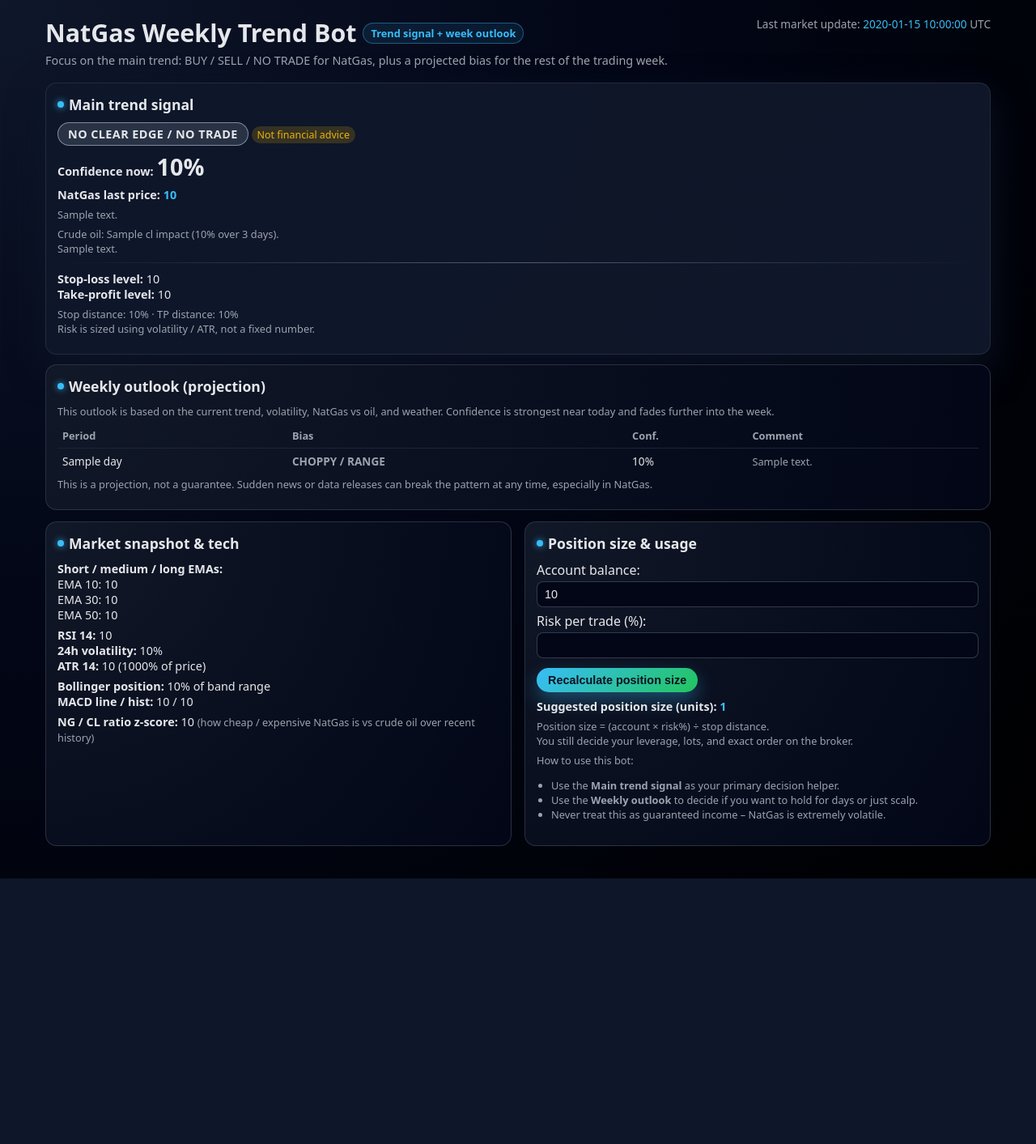
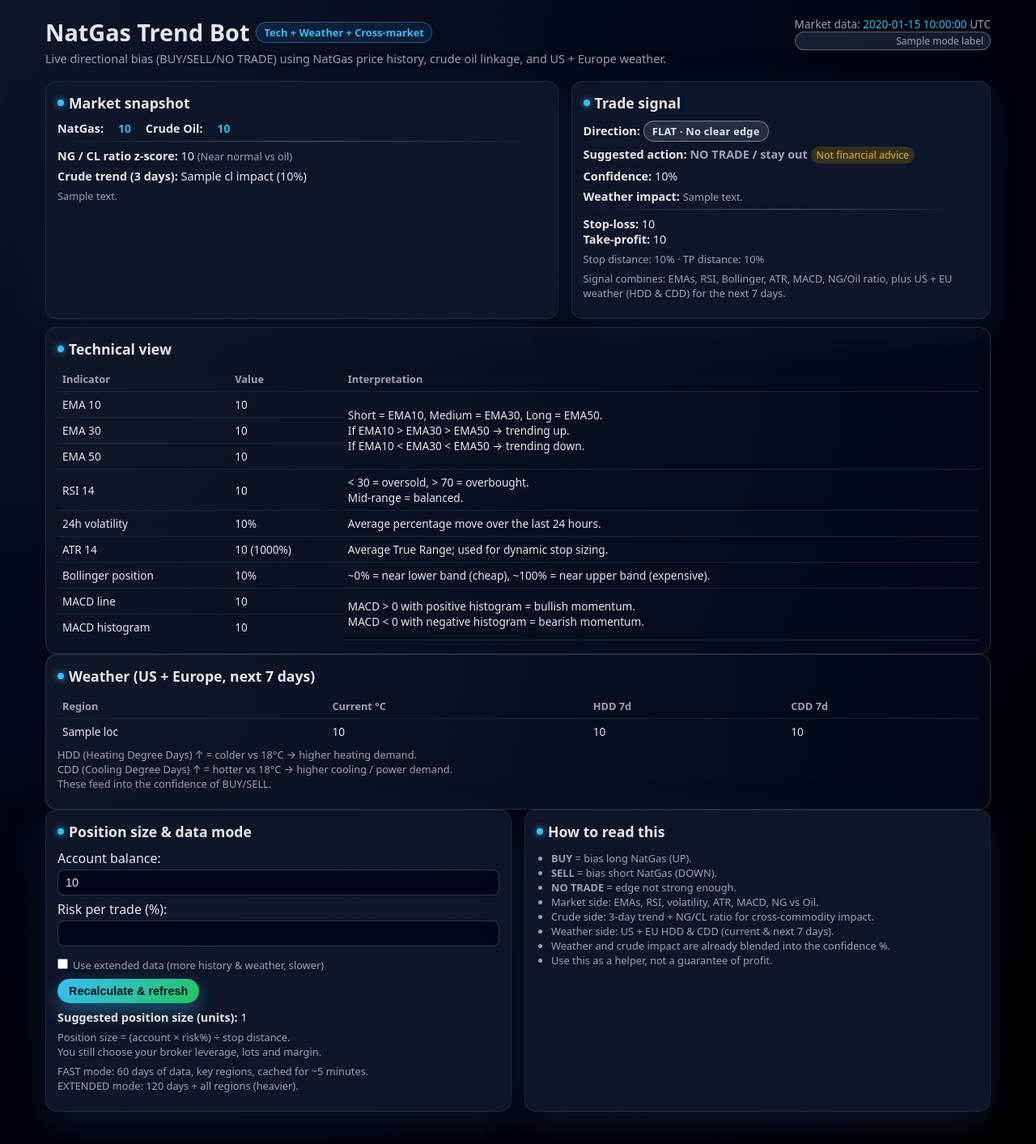
Before and after one commit to mytkollij-lab/natgas-bot, a Flask app: template templates/index.html in a window 1280 px wide. Shown: the whole page at 81% size. Before the commit the page ends 1085 px from the top, so only its background shows below. Run offline with Flask 3, Linux system fonts and the light colour scheme; the template is opened without the code that fills it: most values are stand-ins (such as "Sample title", 1, 10 or a date in 2020).

Commit message:
Refactor index.html for improved layout and styling
Updated the title and adjusted styles for better presentation. Added new grid layout and improved the structure of the market snapshot and trade signal sections.

```diff
--- a/templates/index.html
+++ b/templates/index.html
@@ -2,7 +2,7 @@
 <html>
 <head>
     <meta charset="UTF-8">
-    <title>NatGas Weekly Trend Bot</title>
+    <title>NatGas Weather-Aware Trend Bot</title>
     <style>
         :root {
             --bg: #020617;
@@ -42,7 +42,7 @@
         }
 
         .title-block h1 {
-            font-size: 1.9rem;
+            font-size: 1.8rem;
             margin: 0;
             display: flex;
             align-items: center;
@@ -71,6 +71,21 @@
         }
 
         .timestamp span { color: var(--accent); }
+
+        .grid {
+            display: grid;
+            grid-template-columns: 1fr;
+            gap: 16px;
+        }
+
+        @media (min-width: 880px) {
+            .grid-2 {
+                grid-template-columns: 1.1fr 0.9fr;
+            }
+            .grid-2-even {
+                grid-template-columns: 1fr 1fr;
+            }
+        }
 
         .card, .card-soft {
             border-radius: 14px;
@@ -118,27 +133,26 @@
             display: inline-flex;
             align-items: center;
             gap: 6px;
-            padding: 4px 12px;
+            padding: 3px 10px;
             border-radius: 999px;
-            font-size: 0.9rem;
-            font-weight: 700;
-            letter-spacing: 0.03em;
-            text-transform: uppercase;
+            font-size: 0.8rem;
+            font-weight: 600;
+            letter-spacing: 0.02em;
         }
         .badge-up {
-            background: rgba(34,197,94,0.16);
+            background: rgba(34,197,94,0.12);
             color: #bbf7d0;
-            border: 1px solid rgba(34,197,94,0.7);
+            border: 1px solid rgba(34,197,94,0.6);
         }
         .badge-down {
-            background: rgba(248,113,113,0.2);
+            background: rgba(248,113,113,0.16);
             color: #fecaca;
-            border: 1px solid rgba(248,113,113,0.8);
+            border: 1px solid rgba(248,113,113,0.7);
         }
         .badge-flat {
-            background: rgba(148,163,184,0.2);
+            background: rgba(148,163,184,0.18);
             color: #e5e7eb;
-            border: 1px solid rgba(148,163,184,0.8);
+            border: 1px solid rgba(148,163,184,0.7);
         }
 
         .pill {
@@ -153,26 +167,6 @@
         .pill-risk {
             background: rgba(234,179,8,0.18);
             color: var(--yellow);
-        }
-
-        .big-number {
-            font-size: 1.8rem;
-            font-weight: 700;
-        }
-
-        .grid {
-            display: grid;
-            grid-template-columns: 1fr;
-            gap: 16px;
-        }
-
-        @media (min-width: 880px) {
-            .grid-2 {
-                grid-template-columns: 1.1fr 0.9fr;
-            }
-            .grid-2-even {
-                grid-template-columns: 1fr 1fr;
-            }
         }
 
         table {
@@ -229,17 +223,44 @@
         button:hover { filter: brightness(1.05); }
 
         ul.small { padding-left: 18px; }
+
         .small { font-size: 0.8rem; color: var(--muted); }
+
+        .metric-row {
+            display: flex;
+            flex-wrap: wrap;
+            gap: 8px 18px;
+            font-size: 0.86rem;
+        }
+        .metric-row span.value {
+            color: var(--accent);
+            font-weight: 600;
+        }
 
         .split-line {
             height: 1px;
             background: linear-gradient(to right, transparent, rgba(148,163,184,0.5), transparent);
-            margin: 8px 0 10px;
+            margin: 6px 0 8px;
         }
 
-        .weekly-bias-up { color: var(--green); font-weight: 600; }
-        .weekly-bias-down { color: var(--red); font-weight: 600; }
-        .weekly-bias-choppy { color: var(--muted); font-weight: 600; }
+        .mode-pill {
+            font-size: 0.75rem;
+            padding: 2px 8px;
+            border-radius: 999px;
+            background: rgba(148,163,184,0.16);
+            color: var(--muted);
+            border: 1px solid rgba(148,163,184,0.5);
+        }
+
+        .checkbox-row {
+            margin-top: 6px;
+            display: flex;
+            align-items: center;
+            gap: 6px;
+        }
+        .checkbox-row input[type="checkbox"] {
+            width: auto;
+        }
     </style>
 </head>
 <body>
@@ -247,17 +268,19 @@
     <header>
         <div class="title-block">
             <h1>
-                NatGas Weekly Trend Bot
-                <span class="title-pill">Trend signal + week outlook</span>
+                NatGas Trend Bot
+                <span class="title-pill">Tech + Weather + Cross-market</span>
             </h1>
             <div class="title-sub">
-                Focus on the main trend: BUY / SELL / NO TRADE for NatGas, plus a projected bias for the rest of the trading week.
+                Live directional bias (BUY/SELL/NO TRADE) using NatGas price history,
+                crude oil linkage, and US + Europe weather.
             </div>
         </div>
         <div class="timestamp">
             {% if timestamp %}
-                <div>Last market update: <span>{{ timestamp }}</span> UTC</div>
+                <div>Market data: <span>{{ timestamp }}</span> UTC</div>
             {% endif %}
+            <div class="mode-pill">{{ mode_label }}</div>
         </div>
     </header>
 
@@ -268,149 +291,225 @@
         </div>
     {% endif %}
 
-    <!-- MAIN TREND SIGNAL (BIG) -->
+    {% if weather_error %}
+        <div class="card error">
+            <h2><span class="dot"></span> Weather data warning</h2>
+            <p>{{ weather_error }}</p>
+        </div>
+    {% endif %}
+
+    <div class="grid grid-2">
         <div class="card">
-        <h2><span class="dot"></span> Main trend signal</h2>
+            <h2><span class="dot"></span> Market snapshot</h2>
+            {% if last_price %}
+                <div class="metric-row">
+                    <span class="label">NatGas:</span>
+                    <span class="value">{{ last_price | round(4) }}</span>
+                    {% if feats %}
+                        <span class="label">Crude Oil:</span>
+                        <span class="value">{{ feats.cl_price | round(4) }}</span>
+                    {% endif %}
+                </div>
+            {% else %}
+                <p>No NatGas price available right now.</p>
+            {% endif %}
 
+            {% if feats %}
+                <div class="split-line"></div>
+                <p>
+                    <span class="label">NG / CL ratio z-score:</span>
+                    <span class="value">{{ feats.ng_cl_ratio_z | round(2) }}</span>
+                    <span class="small">
+                        {% if feats.ng_cl_ratio_z > 1 %}
+                            (NatGas expensive vs oil)
+                        {% elif feats.ng_cl_ratio_z < -1 %}
+                            (NatGas cheap vs oil)
+                        {% else %}
+                            (Near normal vs oil)
+                        {% endif %}
+                    </span>
+                </p>
+
+                {% if cl_impact %}
+                    <p>
+                        <span class="label">Crude trend (3 days):</span>
+                        {{ cl_impact.trend_label }}
+                        ({{ cl_impact.cl_ret_3d_pct | round(2) }}%)
+                    </p>
+                    <p class="small">
+                        {{ cl_impact.impact_text }}
+                    </p>
+                {% endif %}
+            {% endif %}
+        </div>
+
+        <div class="card">
+            <h2><span class="dot"></span> Trade signal</h2>
             {% if signal %}
                 <p>
+                    <span class="label">Direction:</span>
                     {% if signal.direction == "UP" %}
-                    <span class="badge badge-up">BUY / LONG BIAS</span>
+                        <span class="badge badge-up">UP · Bullish bias</span>
                     {% elif signal.direction == "DOWN" %}
-                    <span class="badge badge-down">SELL / SHORT BIAS</span>
+                        <span class="badge badge-down">DOWN · Bearish bias</span>
                     {% else %}
-                    <span class="badge badge-flat">NO CLEAR EDGE / NO TRADE</span>
+                        <span class="badge badge-flat">FLAT · No clear edge</span>
+                    {% endif %}
+                </p>
+
+                <p>
+                    <span class="label">Suggested action:</span>
+                    {% if signal.direction == "UP" %}
+                        <span style="color: var(--green); font-weight: 600;">BUY / go LONG</span>
+                    {% elif signal.direction == "DOWN" %}
+                        <span style="color: var(--red); font-weight: 600;">SELL / go SHORT</span>
+                    {% else %}
+                        <span style="color: var(--muted); font-weight: 600;">NO TRADE / stay out</span>
                     {% endif %}
                     <span class="pill pill-risk">Not financial advice</span>
                 </p>
 
                 <p>
-                <span class="label">Confidence now:</span>
-                <span class="big-number">{{ (signal.confidence * 100) | round(1) }}%</span>
+                    <span class="label">Confidence:</span>
+                    <span class="value">{{ (signal.confidence * 100) | round(1) }}%</span>
                 </p>
 
-            {% if last_price %}
+                {% if weather_info %}
                     <p>
-                    <span class="label">NatGas last price:</span>
-                    <span style="color: var(--accent); font-weight: 600;">
-                        {{ last_price | round(4) }}
-                    </span>
-                </p>
-            {% endif %}
-
-            {% if weather_info %}
-                <p class="small">
-                    {{ weather_info.impact_text }}
-                </p>
-            {% endif %}
-
-            {% if cl_impact %}
-                <p class="small">
-                    Crude oil: {{ cl_impact.trend_label }}
-                    ({{ cl_impact.cl_ret_3d_pct | round(2) }}% over 3 days).<br>
-                    {{ cl_impact.impact_text }}
+                        <span class="label">Weather impact:</span>
+                        <span class="small">{{ weather_info.impact_text }}</span>
                     </p>
                 {% endif %}
 
                 <div class="split-line"></div>
 
                 <p>
-                <span class="label">Stop-loss level:</span> {{ signal.stop_loss | round(4) }}<br>
-                <span class="label">Take-profit level:</span> {{ signal.take_profit | round(4) }}
+                    <span class="label">Stop-loss:</span> {{ signal.stop_loss | round(4) }}<br>
+                    <span class="label">Take-profit:</span> {{ signal.take_profit | round(4) }}
                 </p>
                 <p class="small">
                     Stop distance:
                     {{ (signal.stop_pct * 100) | round(2) }}% ·
                     TP distance:
-                {{ (signal.tp_pct * 100) | round(2) }}%<br>
-                Risk is sized using volatility / ATR, not a fixed number.
+                    {{ (signal.tp_pct * 100) | round(2) }}%
+                </p>
+
+                <p class="small">
+                    Signal combines: EMAs, RSI, Bollinger, ATR, MACD, NG/Oil ratio,
+                    plus US + EU weather (HDD & CDD) for the next 7 days.
                 </p>
             {% else %}
-            <p>No signal available right now.</p>
+                <p>No signal available.</p>
             {% endif %}
         </div>
+    </div>
 
-    <!-- WEEKLY OUTLOOK -->
-    <div class="card-soft" style="margin-top: 12px;">
-        <h2><span class="dot"></span> Weekly outlook (projection)</h2>
-
-        {% if weekly_outlook and signal %}
-            <p class="small">
-                This outlook is based on the current trend, volatility, NatGas vs oil, and weather.
-                Confidence is strongest near today and fades further into the week.
-            </p>
-
+    {% if feats %}
+        <div class="card-soft" style="margin-top: 10px;">
+            <h2><span class="dot"></span> Technical view</h2>
             <table>
                 <tr>
-                    <th>Period</th>
-                    <th>Bias</th>
-                    <th>Conf.</th>
-                    <th>Comment</th>
+                    <th>Indicator</th>
+                    <th>Value</th>
+                    <th>Interpretation</th>
                 </tr>
-                {% for day in weekly_outlook %}
                 <tr>
-                        <td>{{ day.label }}</td>
+                    <td>EMA 10</td>
+                    <td>{{ feats.ema_fast | round(4) }}</td>
+                    <td rowspan="3">
+                        Short = EMA10, Medium = EMA30, Long = EMA50.<br>
+                        If EMA10 &gt; EMA30 &gt; EMA50 → trending up.<br>
+                        If EMA10 &lt; EMA30 &lt; EMA50 → trending down.
+                    </td>
+                </tr>
+                <tr>
+                    <td>EMA 30</td>
+                    <td>{{ feats.ema_slow | round(4) }}</td>
+                </tr>
+                <tr>
+                    <td>EMA 50</td>
+                    <td>{{ feats.ema_long | round(4) }}</td>
+                </tr>
+                <tr>
+                    <td>RSI 14</td>
+                    <td>{{ feats.rsi | round(2) }}</td>
                     <td>
-                            {% if day.bias == "UP" %}
-                                <span class="weekly-bias-up">UP / Bullish</span>
-                            {% elif day.bias == "DOWN" %}
-                                <span class="weekly-bias-down">DOWN / Bearish</span>
+                        &lt; 30 = oversold, &gt; 70 = overbought.<br>
+                        Mid-range = balanced.
+                    </td>
+                </tr>
+                <tr>
+                    <td>24h volatility</td>
+                    <td>{{ (feats.vol_24h * 100) | round(2) }}%</td>
+                    <td>Average percentage move over the last 24 hours.</td>
+                </tr>
+                <tr>
+                    <td>ATR 14</td>
+                    <td>
+                        {{ feats.atr_14 | round(4) }}
+                        ({{ ((feats.atr_14 / (last_price or 1)) * 100) | round(2) }}%)
+                    </td>
+                    <td>Average True Range; used for dynamic stop sizing.</td>
+                </tr>
+                <tr>
+                    <td>Bollinger position</td>
+                    <td>{{ (feats.bb_pos * 100) | round(1) }}%</td>
+                    <td>
+                        ~0% = near lower band (cheap), ~100% = near upper band (expensive).
+                    </td>
+                </tr>
+                <tr>
+                    <td>MACD line</td>
+                    <td>{{ feats.macd_line | round(4) }}</td>
+                    <td rowspan="2">
+                        MACD &gt; 0 with positive histogram = bullish momentum.<br>
+                        MACD &lt; 0 with negative histogram = bearish momentum.
+                    </td>
+                </tr>
+                <tr>
+                    <td>MACD histogram</td>
+                    <td>{{ feats.macd_hist | round(4) }}</td>
+                </tr>
+            </table>
+        </div>
+    {% endif %}
+
+    {% if weather_info %}
+        <div class="card-soft">
+            <h2><span class="dot"></span> Weather (US + Europe, next 7 days)</h2>
+            <table>
+                <tr>
+                    <th>Region</th>
+                    <th>Current °C</th>
+                    <th>HDD 7d</th>
+                    <th>CDD 7d</th>
+                </tr>
+                {% for loc in weather_info.locations %}
+                    <tr>
+                        <td>{{ loc.name }}</td>
+                        <td>
+                            {% if loc.temp is not none %}
+                                {{ loc.temp | round(1) }}
                             {% else %}
-                                <span class="weekly-bias-choppy">CHOPPY / RANGE</span>
+                                ?
                             {% endif %}
                         </td>
-                        <td>{{ (day.confidence * 100) | round(1) }}%</td>
-                        <td class="small">{{ day.note }}</td>
+                        <td>{{ loc.hdd7 | round(1) }}</td>
+                        <td>{{ loc.cdd7 | round(1) }}</td>
                     </tr>
                 {% endfor %}
             </table>
+            <p class="small">
+                HDD (Heating Degree Days) ↑ = colder vs 18°C → higher heating demand.<br>
+                CDD (Cooling Degree Days) ↑ = hotter vs 18°C → higher cooling / power demand.<br>
+                These feed into the confidence of BUY/SELL.
+            </p>
+        </div>
+    {% endif %}
 
-            <p class="small">
-                This is a projection, not a guarantee. Sudden news or data releases can break the pattern at any time,
-                especially in NatGas.
-            </p>
-        {% else %}
-            <p>No weekly outlook available (missing signal).</p>
-        {% endif %}
-    </div>
-
-    <!-- LOWER GRID: MARKET SNAPSHOT + POSITION SIZE + HELP -->
-    <div class="grid grid-2-even" style="margin-top: 14px;">
-        <div class="card-soft">
-            <h2><span class="dot"></span> Market snapshot & tech</h2>
-            {% if feats %}
-                <p>
-                    <span class="label">Short / medium / long EMAs:</span><br>
-                    EMA 10: {{ feats.ema_fast | round(4) }}<br>
-                    EMA 30: {{ feats.ema_slow | round(4) }}<br>
-                    EMA 50: {{ feats.ema_long | round(4) }}
-                </p>
-                <p>
-                    <span class="label">RSI 14:</span> {{ feats.rsi | round(2) }}<br>
-                    <span class="label">24h volatility:</span> {{ (feats.vol_24h * 100) | round(2) }}%<br>
-                    <span class="label">ATR 14:</span> {{ feats.atr_14 | round(4) }}
-                    ({{ ((feats.atr_14 / (last_price or 1)) * 100) | round(2) }}% of price)
-                </p>
-                <p>
-                    <span class="label">Bollinger position:</span>
-                    {{ (feats.bb_pos * 100) | round(1) }}% of band range<br>
-                    <span class="label">MACD line / hist:</span>
-                    {{ feats.macd_line | round(4) }} / {{ feats.macd_hist | round(4) }}
-                </p>
-                <p>
-                    <span class="label">NG / CL ratio z-score:</span>
-                    {{ feats.ng_cl_ratio_z | round(2) }}
-                    <span class="small">
-                        (how cheap / expensive NatGas is vs crude oil over recent history)
-                    </span>
-                </p>
-            {% else %}
-                <p>No indicators available.</p>
-            {% endif %}
-        </div>
-
-        <div class="card-soft">
-            <h2><span class="dot"></span> Position size & usage</h2>
+    <div class="grid grid-2-even">
+        <div class="card">
+            <h2><span class="dot"></span> Position size & data mode</h2>
             <form method="post">
                 <label>
                     Account balance:
@@ -422,30 +521,41 @@
                     <input type="number" step="0.1" name="risk_pct"
                            value="{{ risk_pct }}">
                 </label>
-                <button type="submit">Recalculate position size</button>
+                <div class="checkbox-row small">
+                    <input type="checkbox" name="extended_mode"
+                           {% if extended_mode %}checked{% endif %}>
+                    <span>Use extended data (more history & weather, slower)</span>
+                </div>
+                <button type="submit">Recalculate &amp; refresh</button>
             </form>
 
             {% if position_size %}
                 <p style="margin-top:8px;">
                     <span class="label">Suggested position size (units):</span>
-                    <span style="color: var(--accent); font-weight: 600;">
-                        {{ position_size | round(2) }}
-                    </span>
+                    <span class="value">{{ position_size | round(2) }}</span>
                 </p>
             {% endif %}
-
             <p class="small" style="margin-top:6px;">
                 Position size = (account × risk%) ÷ stop distance.<br>
-                You still decide your leverage, lots, and exact order on the broker.
+                You still choose your broker leverage, lots and margin.
             </p>
+            <p class="small" style="margin-top:4px;">
+                FAST mode: 60 days of data, key regions, cached for ~5 minutes.<br>
+                EXTENDED mode: 120 days + all regions (heavier).
+            </p>
+        </div>
 
-            <p class="small" style="margin-top:6px;">
-                How to use this bot:
-            </p>
+        <div class="card">
+            <h2><span class="dot"></span> How to read this</h2>
             <ul class="small">
-                <li>Use the <b>Main trend signal</b> as your primary decision helper.</li>
-                <li>Use the <b>Weekly outlook</b> to decide if you want to hold for days or just scalp.</li>
-                <li>Never treat this as guaranteed income – NatGas is extremely volatile.</li>
+                <li><b>BUY</b> = bias long NatGas (UP).</li>
+                <li><b>SELL</b> = bias short NatGas (DOWN).</li>
+                <li><b>NO TRADE</b> = edge not strong enough.</li>
+                <li>Market side: EMAs, RSI, volatility, ATR, MACD, NG vs Oil.</li>
+                <li>Crude side: 3-day trend + NG/CL ratio for cross-commodity impact.</li>
+                <li>Weather side: US + EU HDD & CDD (current & next 7 days).</li>
+                <li>Weather and crude impact are already blended into the confidence %.</li>
+                <li>Use this as a helper, not a guarantee of profit.</li>
             </ul>
         </div>
     </div>
```
Lines whose indentation alone changed are shown as unchanged.
